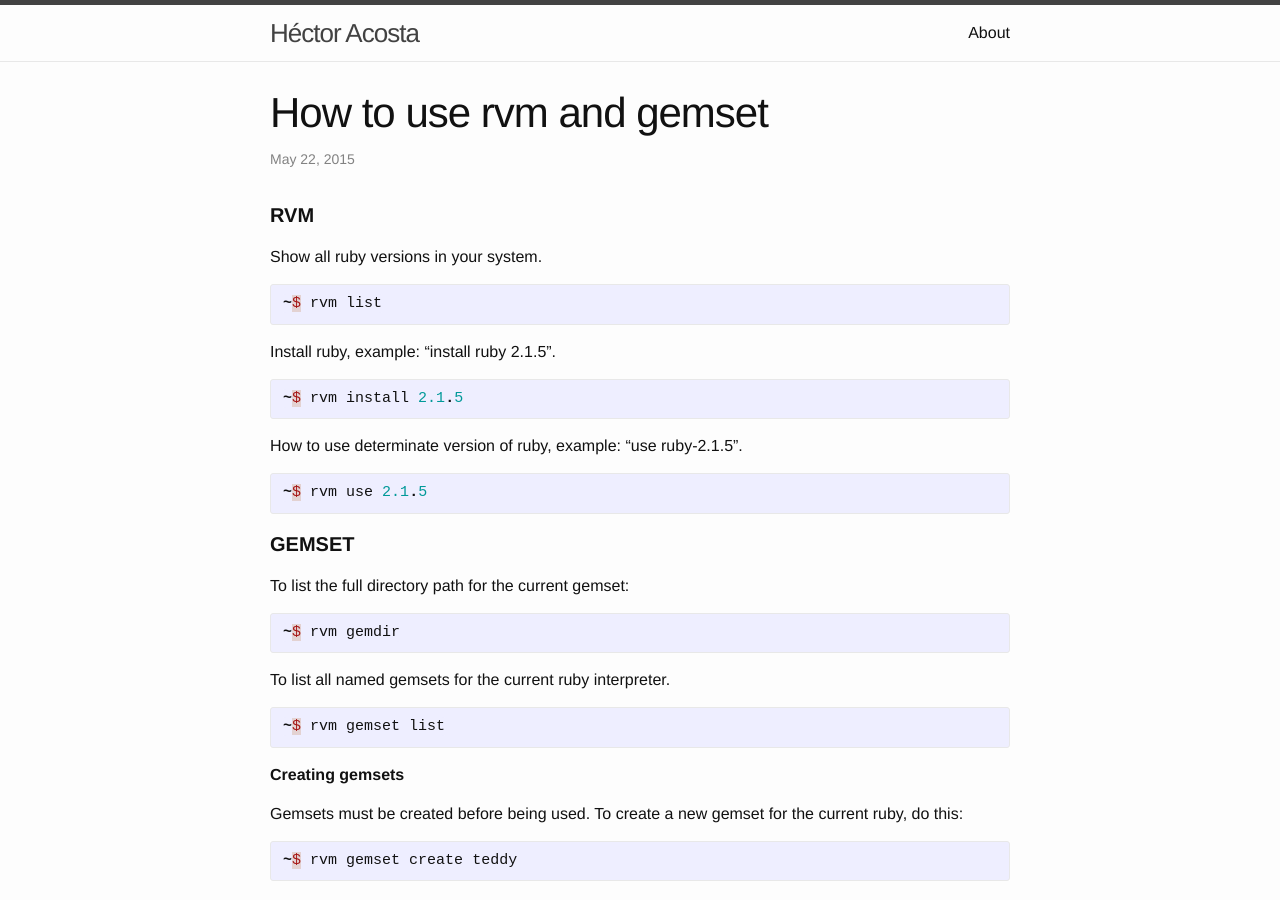
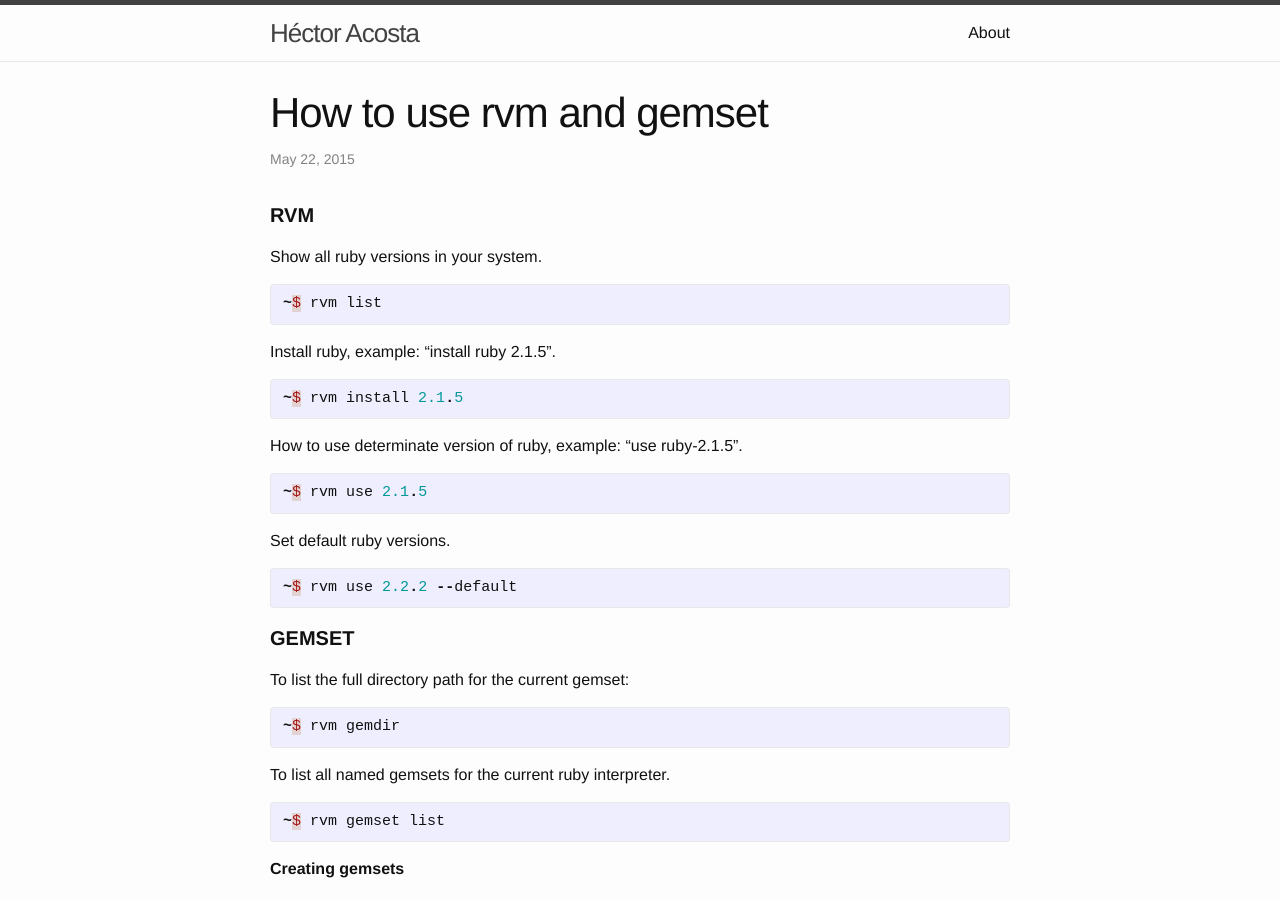
Before and after one commit to hacost/hacost.github.io, a Jekyll site: the page built from _posts/2015-05-22-how-to-use-rvm-and-gemset.markdown, in a window 1280 px wide and 900 px high. Built offline with Jekyll 4.4.1, drawn with Linux system fonts in a browser that asks for light colours.

Commit message:
update (set default ruby version) in how_to_use_rvm_and_gemset.markdown

```diff
--- a/_posts/2015-05-22-how-to-use-rvm-and-gemset.markdown
+++ b/_posts/2015-05-22-how-to-use-rvm-and-gemset.markdown
@@ -19,6 +19,11 @@ Install ruby, example: "install ruby 2.1.5".
 How to use determinate version of ruby, example: "use ruby-2.1.5".
 {% highlight ruby %}
 ~$ rvm use 2.1.5
+{% endhighlight %}
+
+Set default ruby versions.
+{% highlight ruby %}
+~$ rvm use 2.2.2 --default
 {% endhighlight %}
 
 #### **GEMSET**
```
